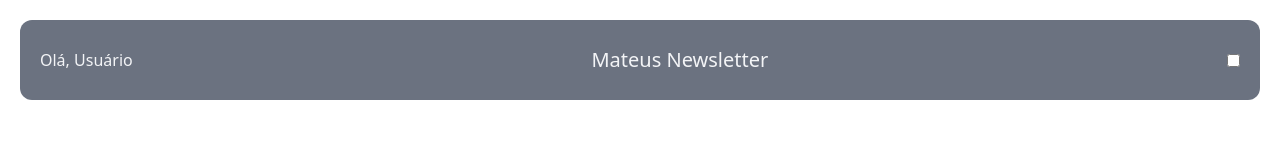
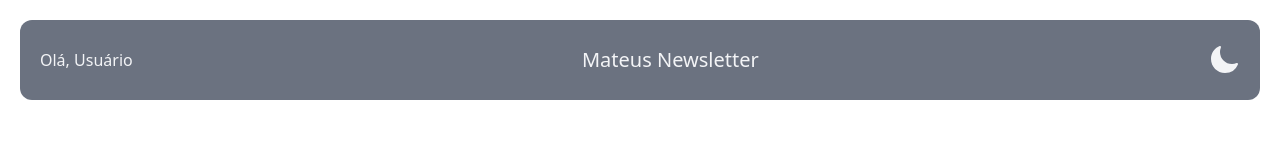
Before and after one commit to mteusbarbosa/react-tailwind, a React (Vite) app in the folder react-tailwind/: page / in a window 1280 px wide. Shown: the top 160 px of the page. Built offline with nearby package versions, Linux system fonts and the light colour scheme.

Commit message:
heroicons installed

```diff
--- a/react-tailwind/package.json
+++ b/react-tailwind/package.json
@@ -9,6 +9,7 @@
     "preview": "vite preview"
   },
   "dependencies": {
+    "@heroicons/react": "^2.0.16",
     "react": "^18.2.0",
     "react-dom": "^18.2.0"
   },
--- a/react-tailwind/src/components/Header/Header.jsx
+++ b/react-tailwind/src/components/Header/Header.jsx
@@ -1,8 +1,10 @@
+import { MoonIcon } from '@heroicons/react/24/solid'
+
 const Header = () => {
     return <div className="flex h-20 bg-gray-500 justify-between items-center px-5 sm:rounded-xl sm:m-5">
         <span className="text-gray-100">Olá, Usuário</span>
         <h1 className="text-gray-100 text-xl">Mateus Newsletter</h1>
-        <input className="hidden sm:block" type="checkbox" />
+        <MoonIcon className="h-8 text-gray-100 hidden sm:block"/>
     </div>
 }
 
```
Also changed, not shown: 1 other file (tests, documents, lock files or other folders).
